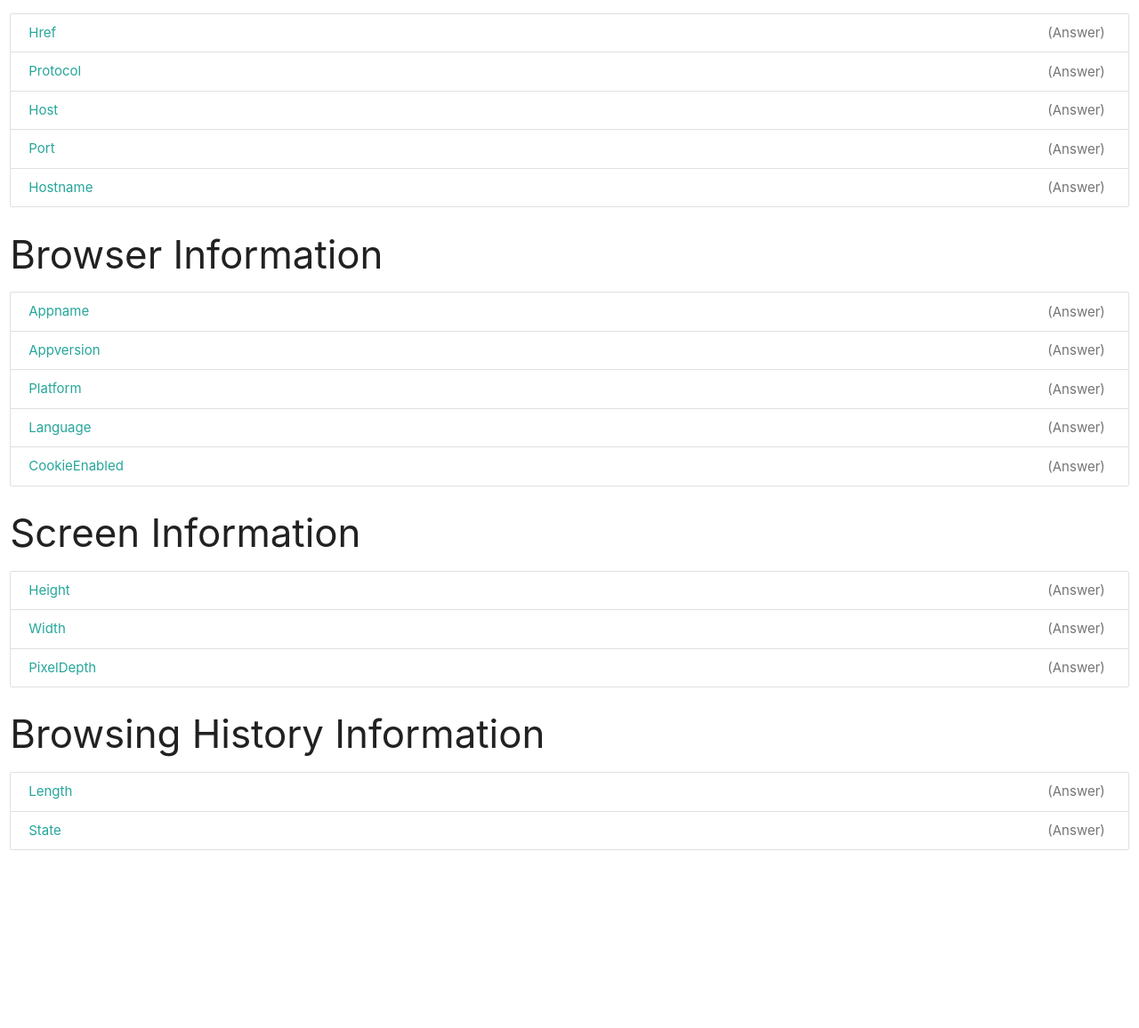
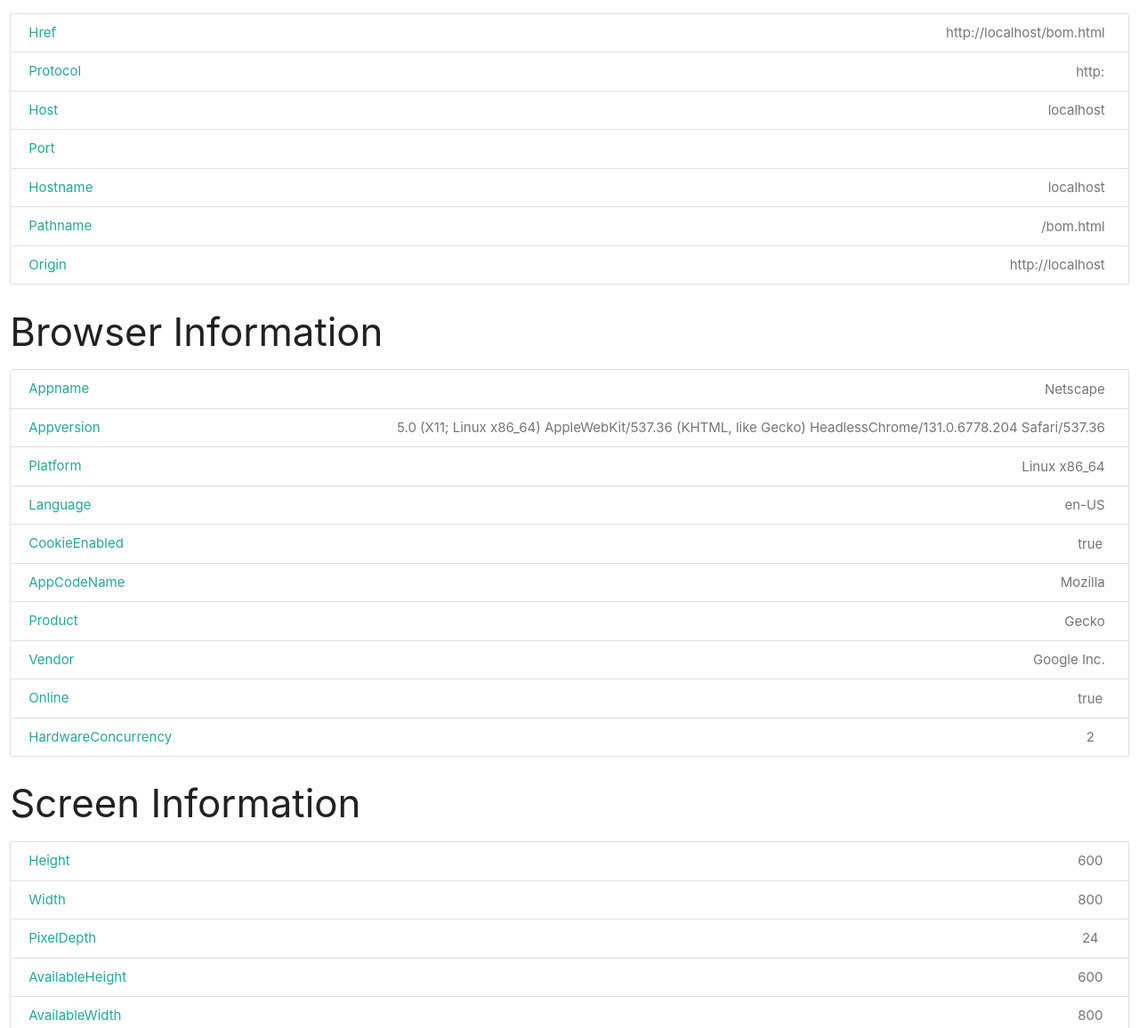
Before and after one commit to BgitBB/Lab5, a plain HTML site: page bom.html in a window 1280 px wide. Shown: the part 144-1300 px from the top of the page at 89% size. Before the commit the page ends 1135 px from the top, so only its background shows below. Drawn offline with nearby package versions, Linux system fonts and the light colour scheme.

Commit message:
bom answer, event propagation

```diff
--- a/assets/js/bom.js
+++ b/assets/js/bom.js
@@ -13,12 +13,44 @@ Good Luck !!!
 
 
 // Define UI Variables  here
+const all = document.querySelectorAll(".badge");
 
-const taskInput = document.querySelector('#task'); //the task input text field
-const form = document.querySelector('#task-form'); //The form at the top
-const filter = document.querySelector('#filter'); //the task filter text field
-const taskList = document.querySelector('.collection'); //The ul
-const clearBtn = document.querySelector('.clear-tasks'); //the all task clear button
+const href = all[0];
+const protocol = all[1];
+const host = all[2];
+const port = all[3];
+const hostname = all[4];
+const pathname = all[5];
+const origin = all[6];
+
+
+const appname = all[7];
+const appversion = all[8];
+const paltfrom = all[9];
+const language = all[10];
+const cookieEnabled = all[11];
+const appCodeName = all[12];
+const product = all[13];
+const vendor = all[14];
+const onLine = all[15];
+const hardwareConcurrency = all[16];
+
+const height = all[17];
+const width = all[18];
+const pixelDepth = all[19];
+const availHeight = all[20];
+const availWidth = all[21];
+const colorDepth = all[22];
+
+const length = all[23];
+const state = all[24];
+
+// const href = document.querySelector(".badge");
+// const protocol = document.querySelector(".badge");
+// const host = document.querySelector(".badge");
+// const hostname = document.querySelector(".badge");
+
+// const appname = document.querySelector(".badge");
 
 
 
@@ -28,3 +60,47 @@ const clearBtn = document.querySelector('.clear-tasks'); //the all task clear bu
 
 
 // Display the BOM Information on the innerHTML of the elements
+href.innerHTML = location.href;
+protocol.innerHTML = location.protocol;
+host.innerHTML = location.host;
+port.innerHTML = location.port;
+hostname.innerHTML = location.hostname;
+pathname.innerHTML = location.pathname;
+origin.innerHTML = location.origin;
+
+appname.innerHTML = navigator.appName;
+appversion.innerHTML = navigator.appVersion;
+paltfrom.innerHTML = navigator.platform;
+language.innerHTML = navigator.language;
+cookieEnabled.innerHTML = navigator.cookieEnabled;
+appCodeName.innerHTML = navigator.appCodeName;
+product.innerHTML = navigator.product;
+vendor.innerHTML = navigator.vendor;
+onLine.innerHTML = navigator.onLine;
+hardwareConcurrency.innerHTML = navigator.hardwareConcurrency;
+
+height.innerHTML = screen.height;
+width.innerHTML = screen.width;
+pixelDepth.innerHTML = screen.pixelDepth;
+availHeight.innerHTML = screen.availHeight;
+availWidth.innerHTML = screen.availWidth;
+colorDepth.innerHTML = screen.colorDepth;
+
+length.innerHTML = history.length;
+state.innerHTML = history.state;
+
+
+
+
+
+
+
+
+
+// Reload Icon
+
+const rIcon = document.querySelector(".fa-retweet");
+
+rIcon.addEventListener('click', function (){
+    location.reload();
+})
--- a/bom.html
+++ b/bom.html
@@ -50,6 +50,9 @@
                 <a href="#!" class="collection-item">Host<span class="badge">(Answer)</span></a>
                 <a href="#!" class="collection-item">Port<span class="badge">(Answer)</span></a>
                 <a href="#!" class="collection-item">Hostname<span class="badge">(Answer)</span></a>
+
+                <a href="#!" class="collection-item">Pathname<span class="badge">(Answer)</span></a>
+                <a href="#!" class="collection-item">Origin<span class="badge">(Answer)</span></a>
             </div>
 
             <h3>Browser Information </h3>
@@ -60,12 +63,22 @@
                 <a href="#!" class="collection-item">Platform<span class="badge">(Answer)</span></a>
                 <a href="#!" class="collection-item">Language<span class="badge">(Answer)</span></a>
                 <a href="#!" class="collection-item">CookieEnabled<span class="badge">(Answer)</span></a>
+
+                <a href="#!" class="collection-item">AppCodeName<span class="badge">(Answer)</span></a>
+                <a href="#!" class="collection-item">Product<span class="badge">(Answer)</span></a>
+                <a href="#!" class="collection-item">Vendor<span class="badge">(Answer)</span></a>
+                <a href="#!" class="collection-item">Online<span class="badge">(Answer)</span></a>
+                <a href="#!" class="collection-item">HardwareConcurrency<span class="badge">(Answer)</span></a>
             </div>
             <h3>Screen Information </h3>
             <div class="collection">
                 <a href="#!" class="collection-item">Height<span class="badge">(Answer)</span></a>
                 <a href="#!" class="collection-item">Width<span class="badge">(Answer)</span></a>
                 <a href="#!" class="collection-item">PixelDepth<span class="badge">(Answer)</span></a>
+
+                <a href="#!" class="collection-item">AvailableHeight<span class="badge">(Answer)</span></a>
+                <a href="#!" class="collection-item">AvailableWidth<span class="badge">(Answer)</span></a>
+                <a href="#!" class="collection-item">ColorDepth<span class="badge">(Answer)</span></a>
             </div>
 
             <h3>Browsing History Information </h3>
```
Also changed, not shown: assets/css/eProp.css (added, +29 -0 lines), assets/js/app.js (+71 -3 lines), assets/js/eProp.js (added, +44 -0 lines), event propagation.html (added, +29 -0 lines), index.html (+1 -2 lines).
